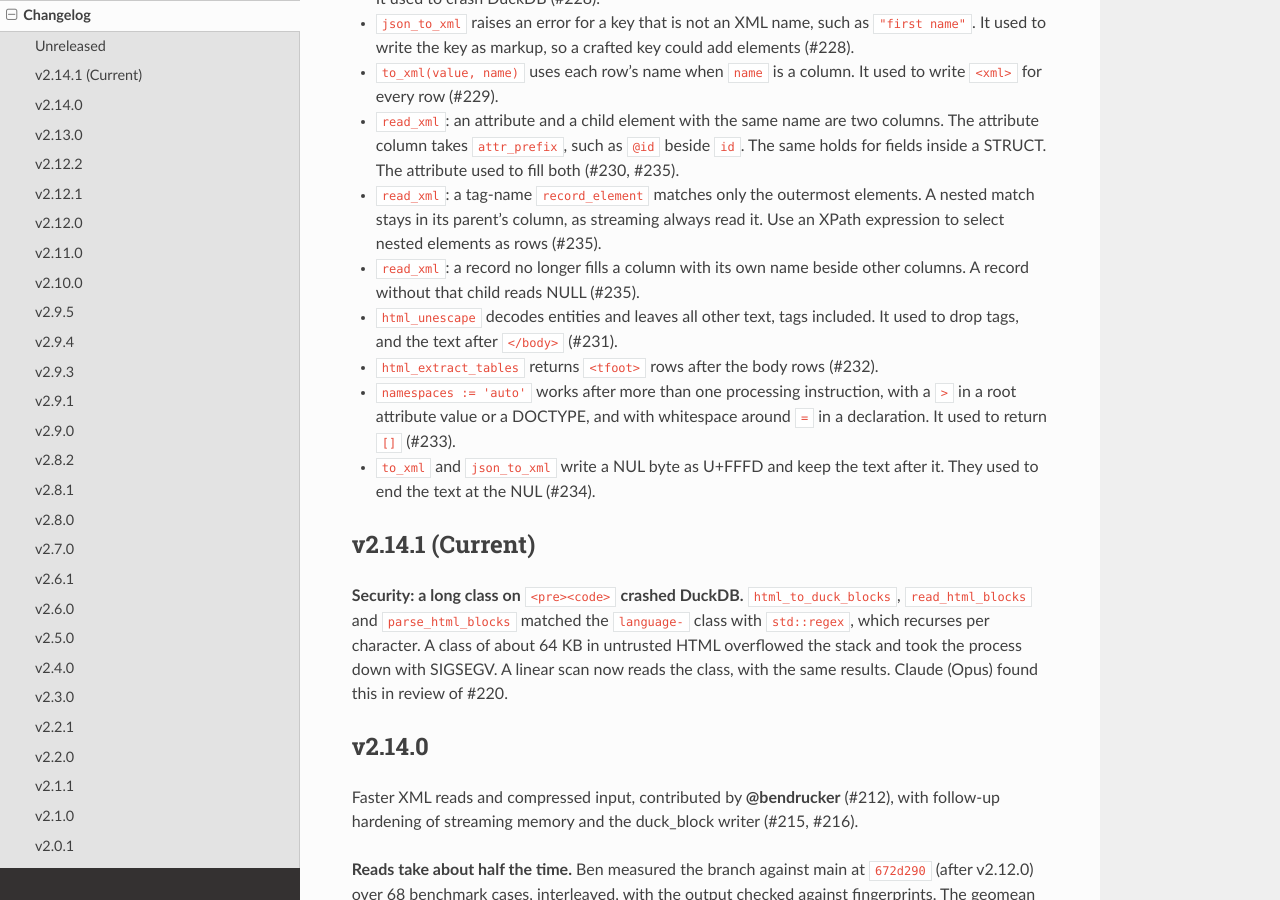
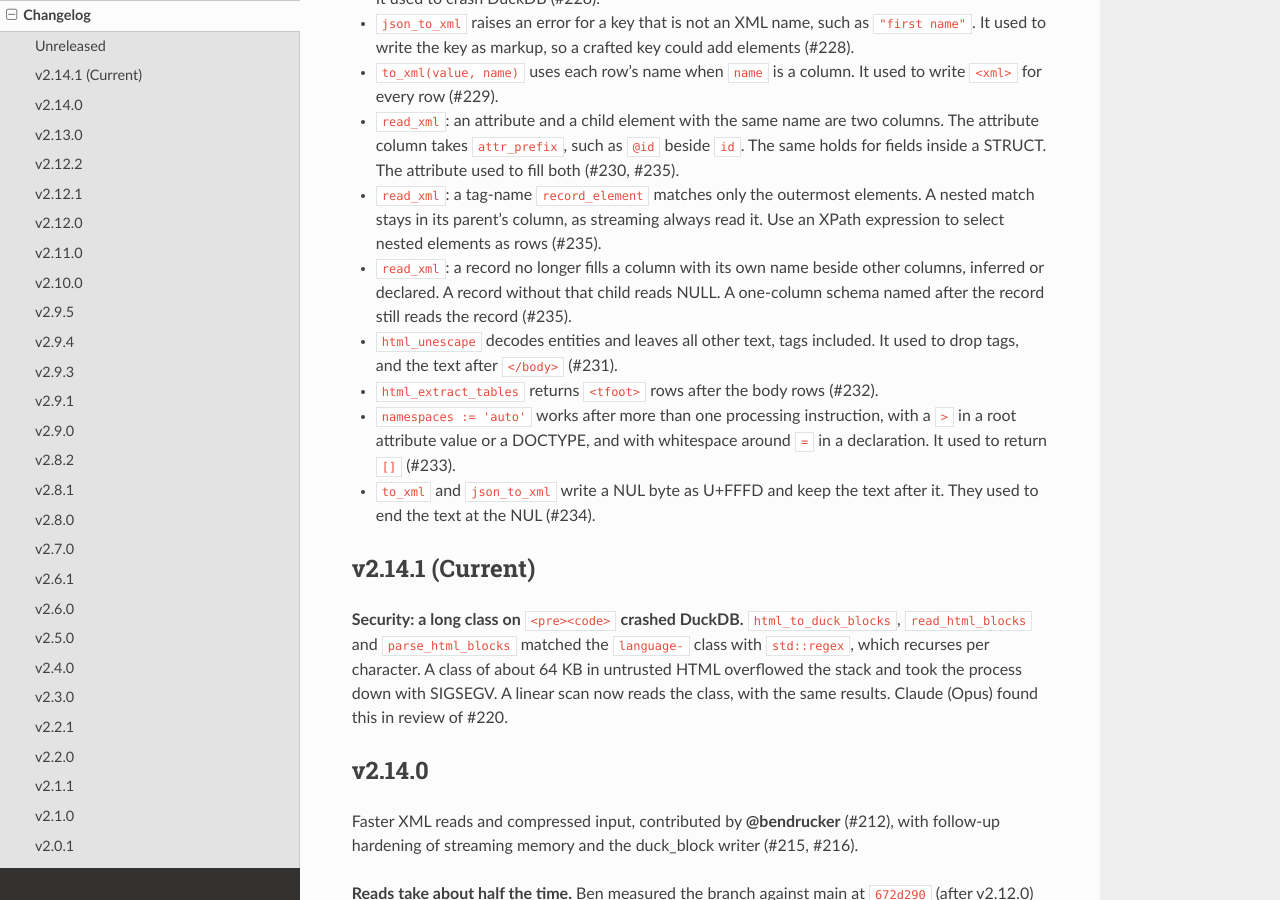
Before and after one commit to teaguesterling/duckdb_webbed, a Sphinx documentation site: the page built from docs/changelog.rst, in a window 1280 px wide and 900 px high, scrolled down 1012 px. Built offline with Sphinx 7.4.7 and the Read the Docs theme 3.1.0, drawn with Linux system fonts in a browser that asks for light colours.

Commit message:
docs(changelog): the I-F4 change covers declared schemas too
Co-Authored-By: Claude Opus 5.5 (1M context) <noreply@anthropic.com>
Claude-Session: https://claude.ai/code/session_018b8k4Hc5jjq4EL4YUkAq8Q

```diff
--- a/docs/changelog.rst
+++ b/docs/changelog.rst
@@ -47,8 +47,9 @@ Fixes from the pre-release scan.
 - ``read_xml``: a tag-name ``record_element`` matches only the outermost elements. A nested
   match stays in its parent's column, as streaming always read it. Use an XPath expression to
   select nested elements as rows (#235).
-- ``read_xml``: a record no longer fills a column with its own name beside other columns. A
-  record without that child reads NULL (#235).
+- ``read_xml``: a record no longer fills a column with its own name beside other columns,
+  inferred or declared. A record without that child reads NULL. A one-column schema named
+  after the record still reads the record (#235).
 - ``html_unescape`` decodes entities and leaves all other text, tags included. It used to drop
   tags, and the text after ``</body>`` (#231).
 - ``html_extract_tables`` returns ``<tfoot>`` rows after the body rows (#232).
```
